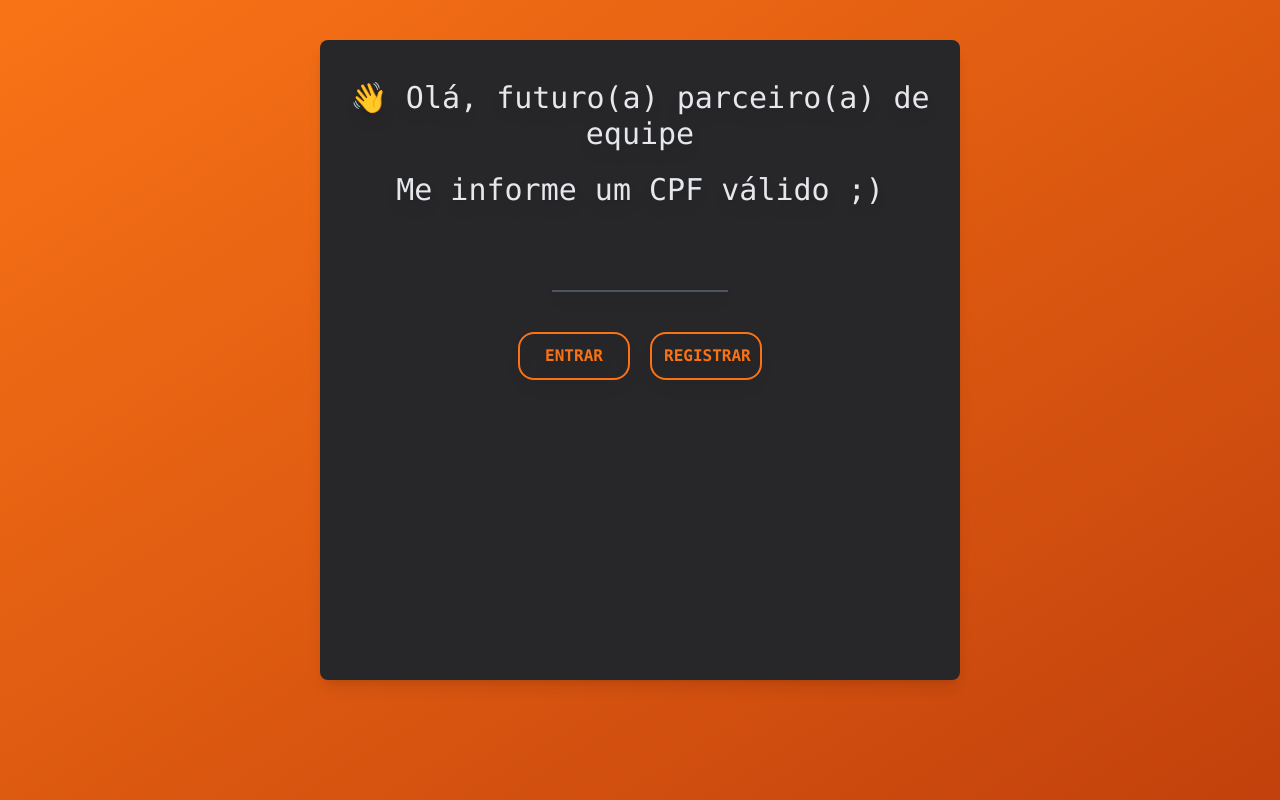
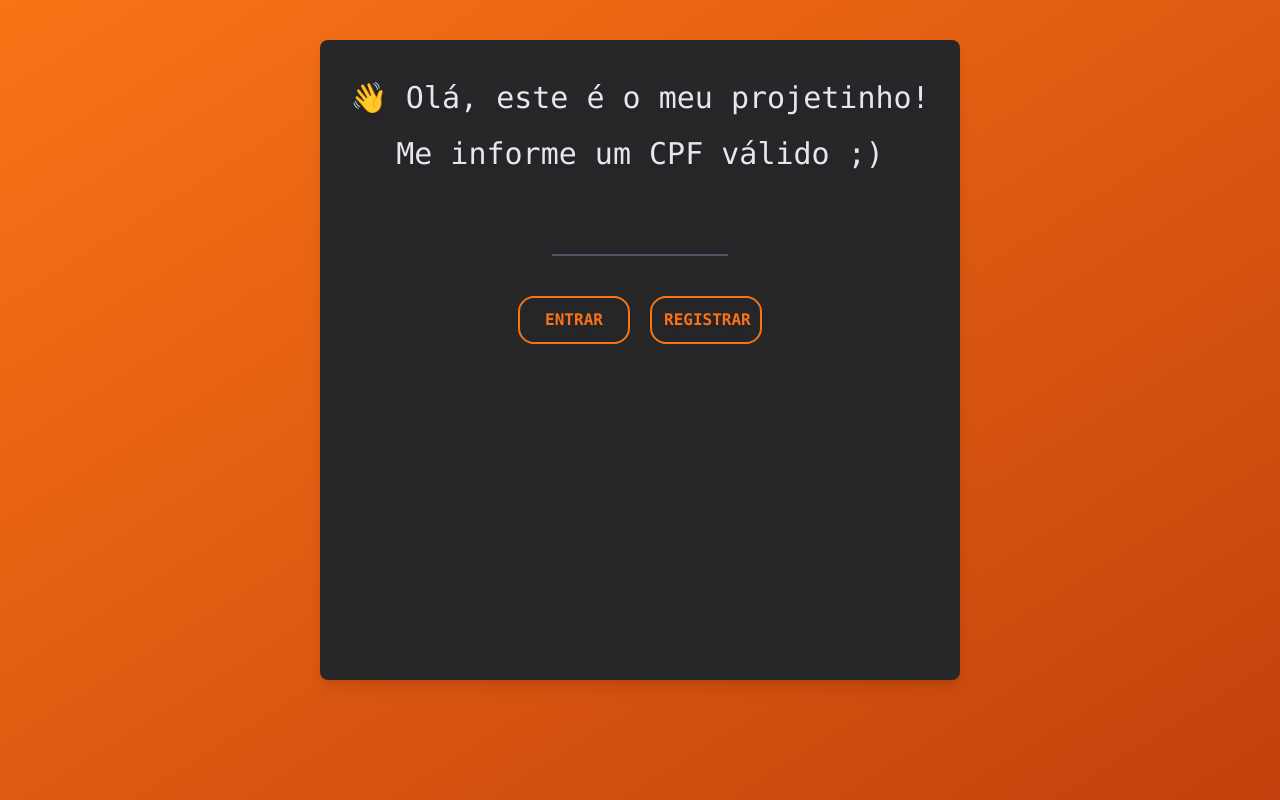
Before and after one commit to JohannesAlves/Bank-Study, a React (Vite) app in the folder web/: page / in a window 1280 px wide. Built offline with nearby package versions, Linux system fonts and the light colour scheme.

Commit message:
refactor: change title main.

```diff
--- a/web/src/components/molecules/TitlesMain/index.tsx
+++ b/web/src/components/molecules/TitlesMain/index.tsx
@@ -4,7 +4,7 @@ import { Title } from "../../atoms/Title";
 export function TitlesMain() {
     return (
         <div className="mt-10">
-            <Title title="👋 Olá, futuro(a) parceiro(a) de equipe" />
+            <Title title="👋 Olá, este é o meu projetinho!" />
             <Subtitle subtitle="Me informe um CPF válido ;)" />
         </div>
     );
```
